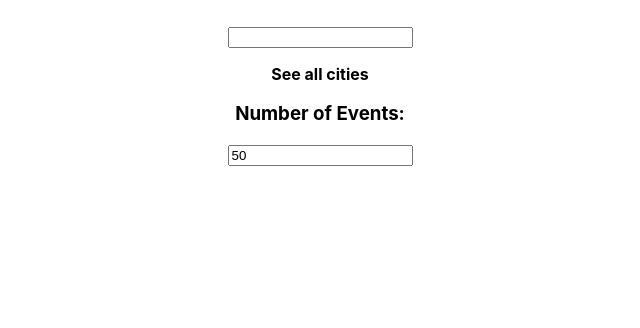
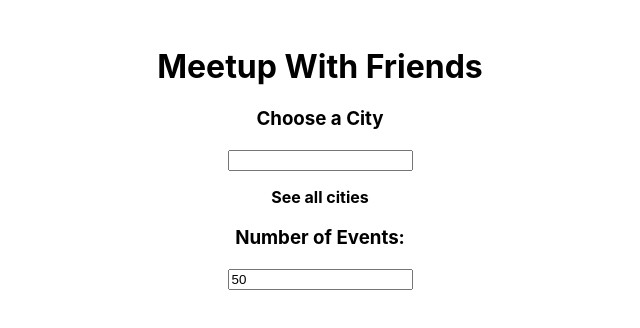
Before and after one commit to cheito70/meet, a React (Create React App) app: page / in a window 1280 px wide. Shown: the top 328 px of the page, without its empty margins (320-960 px from the left). Built offline with nearby package versions, Linux system fonts and the light colour scheme.

Commit message:
New h1, h4 tags on app.js

```diff
--- a/src/App.js
+++ b/src/App.js
@@ -16,6 +16,8 @@ class App extends Component {
   render() {
   return (
     <div className="App">
+      <h1>Meetup With Friends</h1>
+      <h3>Choose a City</h3>
        <CitySearch />
        <NumberOfEvents />
        <EventList events={this.state.events} />
```
